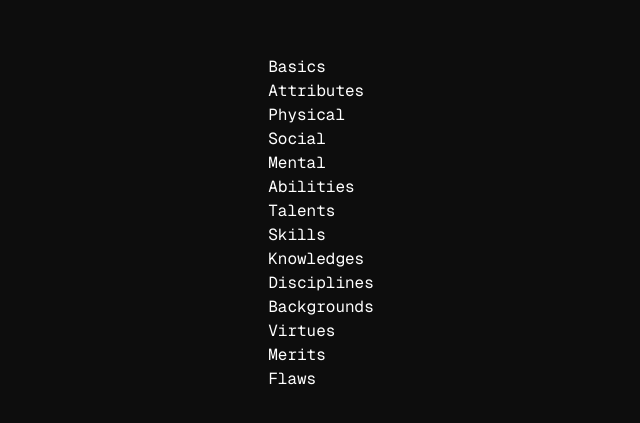
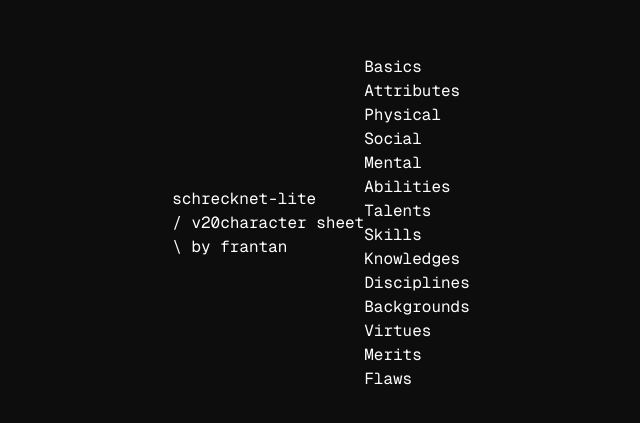
Before and after one commit to frantaing/schrecknet-lite, a website: page src/v20.html in a window 1280 px wide. Shown: the part 177-600 px from the top of the page, without its empty margins (319-959 px from the left). Drawn offline with nearby package versions, Linux system fonts and the light colour scheme; files that its build step writes are made by us from their sources; a web font is replaced by a local one.

Commit message:
Add HTML structure for V20 Header
This commits includes the HTML for the header, which I completley forgot lol.

```diff
--- a/src/v20.html
+++ b/src/v20.html
@@ -39,6 +39,19 @@
 </head>
 
 <body class="bg-background min-h-screen flex justify-center items-center font-body text-textPrimary">
+
+  <!-- Header -->
+   <header class="">
+
+    <div class="">
+      <h4 class="">schrecknet-lite</h4>
+      <p class="">/ <span class="">v20</span>character sheet</p>
+    </div>
+    <p class="">\ by
+      <a href="" class="">frantan</a>
+    </p>
+
+   </header>
 
   <!-- Main container -->
   <div class="">
```
